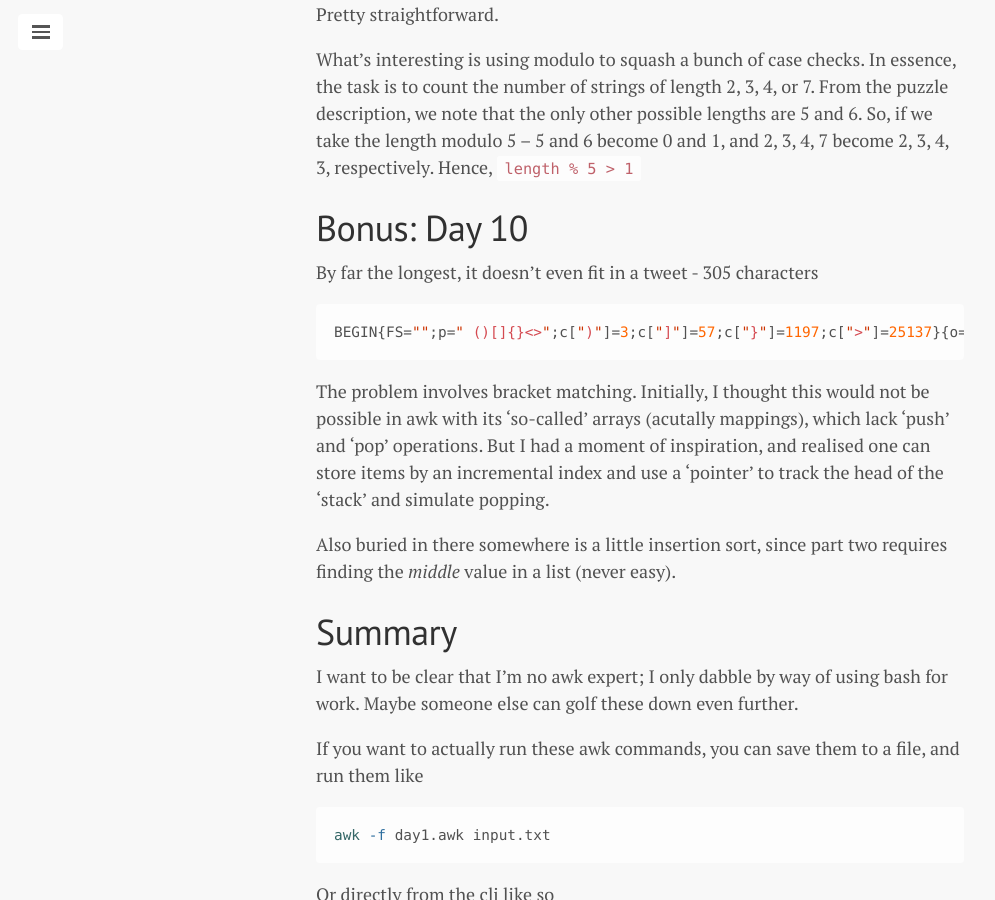
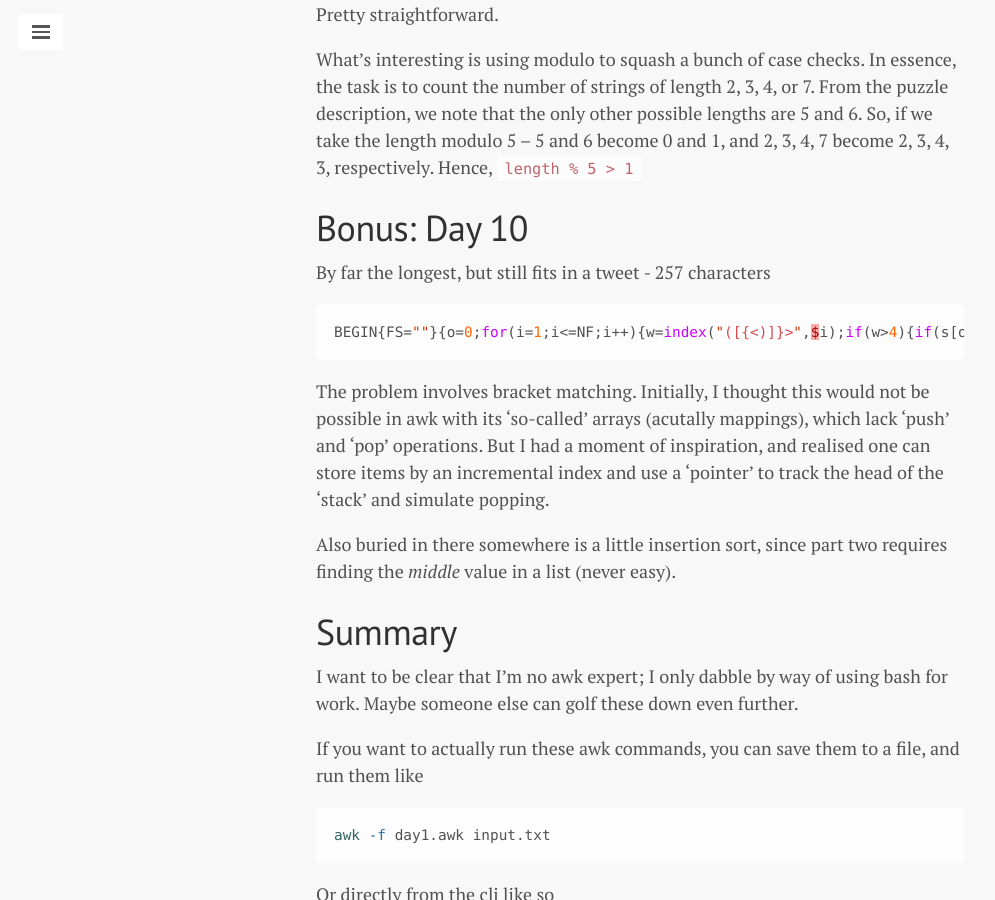
Before and after one commit to oatzy/oatzy.github.io, a Jekyll site: the page built from _posts/2021-12-02-advent-of-code-awk-oneliner.md, in a window 1280 px wide and 900 px high, scrolled down 7919 px. Shown: the whole window, without its empty margins (0-995 px from the left). Built offline with Jekyll 4.4.1, drawn with Linux system fonts in a browser that asks for light colours.

Commit message:
update: refined solution to day 10 awk

````diff
--- a/_posts/2021-12-02-advent-of-code-awk-oneliner.md
+++ b/_posts/2021-12-02-advent-of-code-awk-oneliner.md
@@ -308,10 +308,10 @@ What's interesting is using modulo to squash a bunch of case checks. In essence,
 
 # Bonus: Day 10
 
-By far the longest, it doesn't even fit in a tweet - 305 characters
+By far the longest, but still fits in a tweet - 257 characters
 
 ```python
-BEGIN{FS="";p=" ()[]{}<>";c[")"]=3;c["]"]=57;c["}"]=1197;c[">"]=25137}{o=0;for(i=1;i<=NF;i++){if($i in c){if(substr(p,index(p,s[o])+1,1)==$i)o--;else{a+=c[$i];o=0;break}}else s[++o]=$i}t=0;while(o)t=5*t+index(p,s[o--])/2;if(t){for(j=0;j<n;j++)if(t<b[j]){x=b[j];b[j]=t;t=x};b[n++]=t}}END{print a,b[n/2-.5]}
+BEGIN{FS=""}{o=0;for(i=1;i<=NF;i++){w=index("([{<)]}>",$i);if(w>4){if(s[o]==w-4)o--;else{a+=w==5?3:w==6?57:w==7?1197:25137;o=0;break}}else s[++o]=w}t=0;while(o)t=5*t+s[o--];if(t){for(j=0;j<n;j++)if(t<b[j]){x=b[j];b[j]=t;t=x};b[n++]=t}}END{print a,b[n/2-.5]}
 ```
 
 The problem involves bracket matching. Initially, I thought this would not be possible in awk with its 'so-called' arrays (acutally mappings), which lack 'push' and 'pop' operations. But I had a moment of inspiration, and realised one can store items by an incremental index and use a 'pointer' to track the head of the 'stack' and simulate popping.
````
